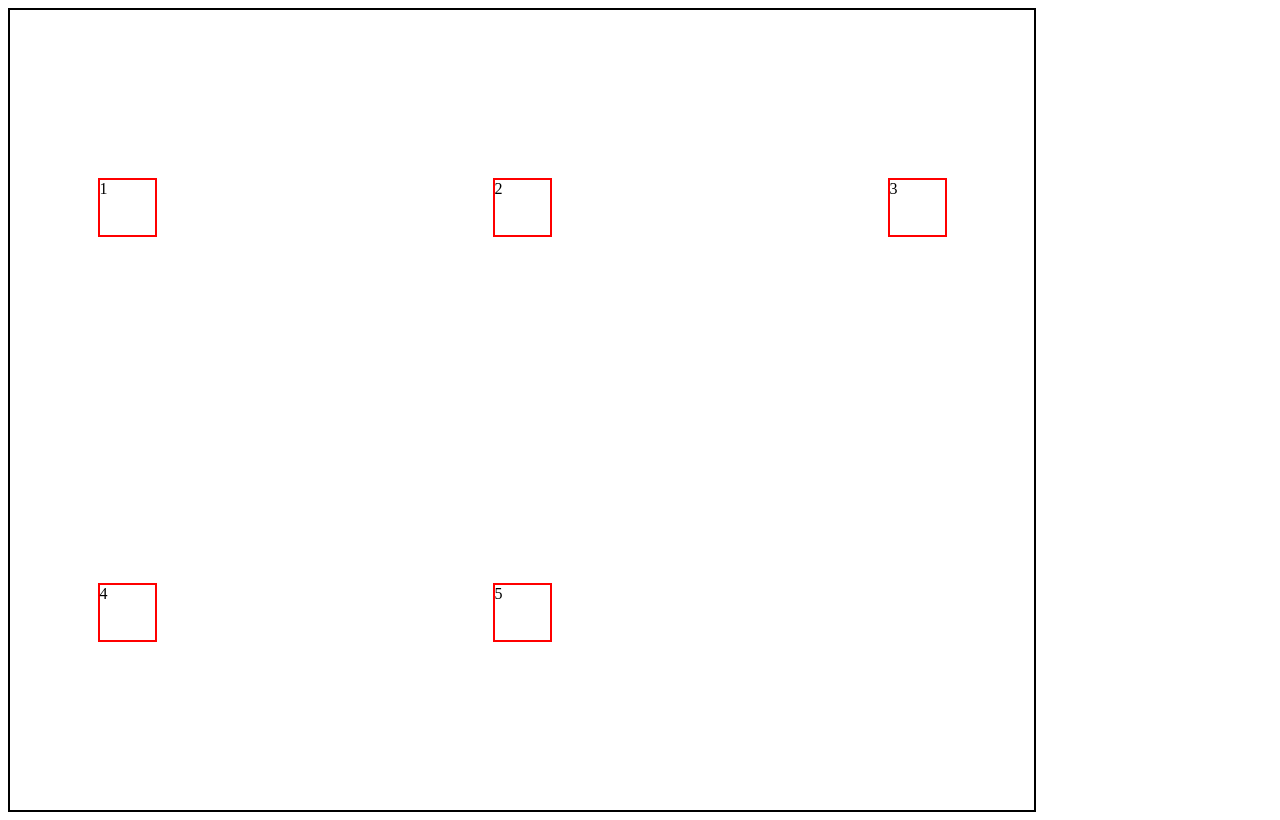
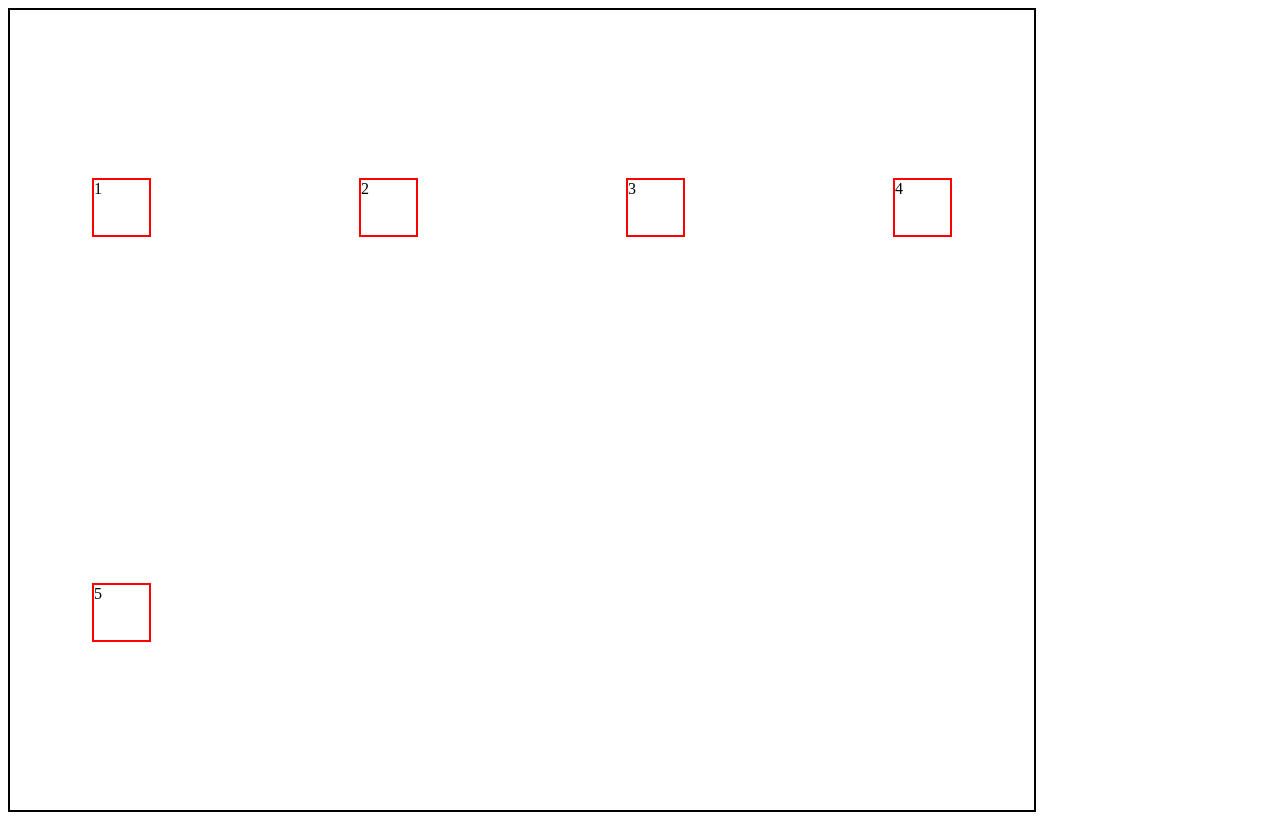
Before and after one commit to imdadul101/css-grid, a plain HTML site: page index.html in a window 1280 px wide. Drawn offline with Linux system fonts and the light colour scheme.

Commit message:
add changes to css file

```diff
--- a/grid.css
+++ b/grid.css
@@ -9,7 +9,7 @@
                         "side article article"
                         "footer footer footer";*/
 
-    grid-template-columns: 1fr 2fr 1fr;
+    grid-template-columns: repeat(4, minmax(100px, 1fr));
     /* gap: 34px; */
     row-gap:10px;
     column-gap:44px;
```
